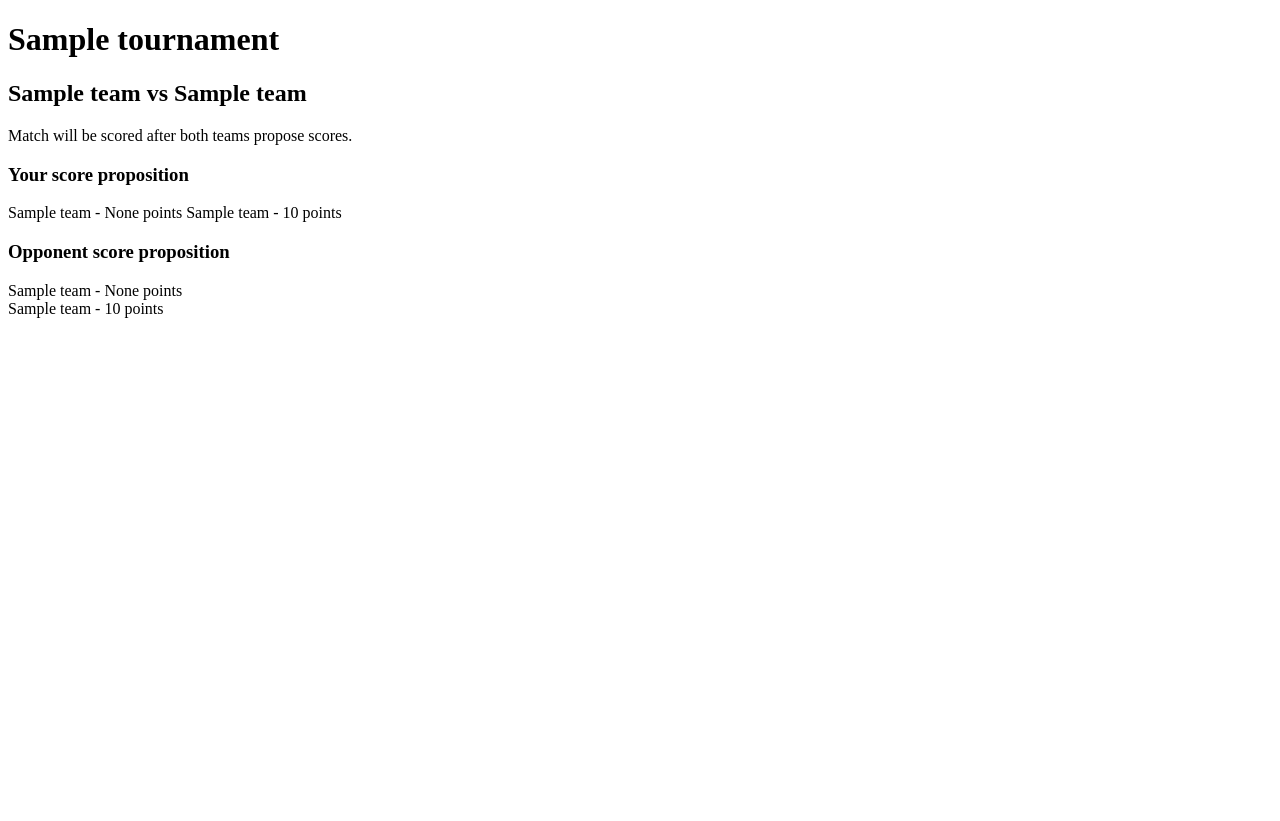
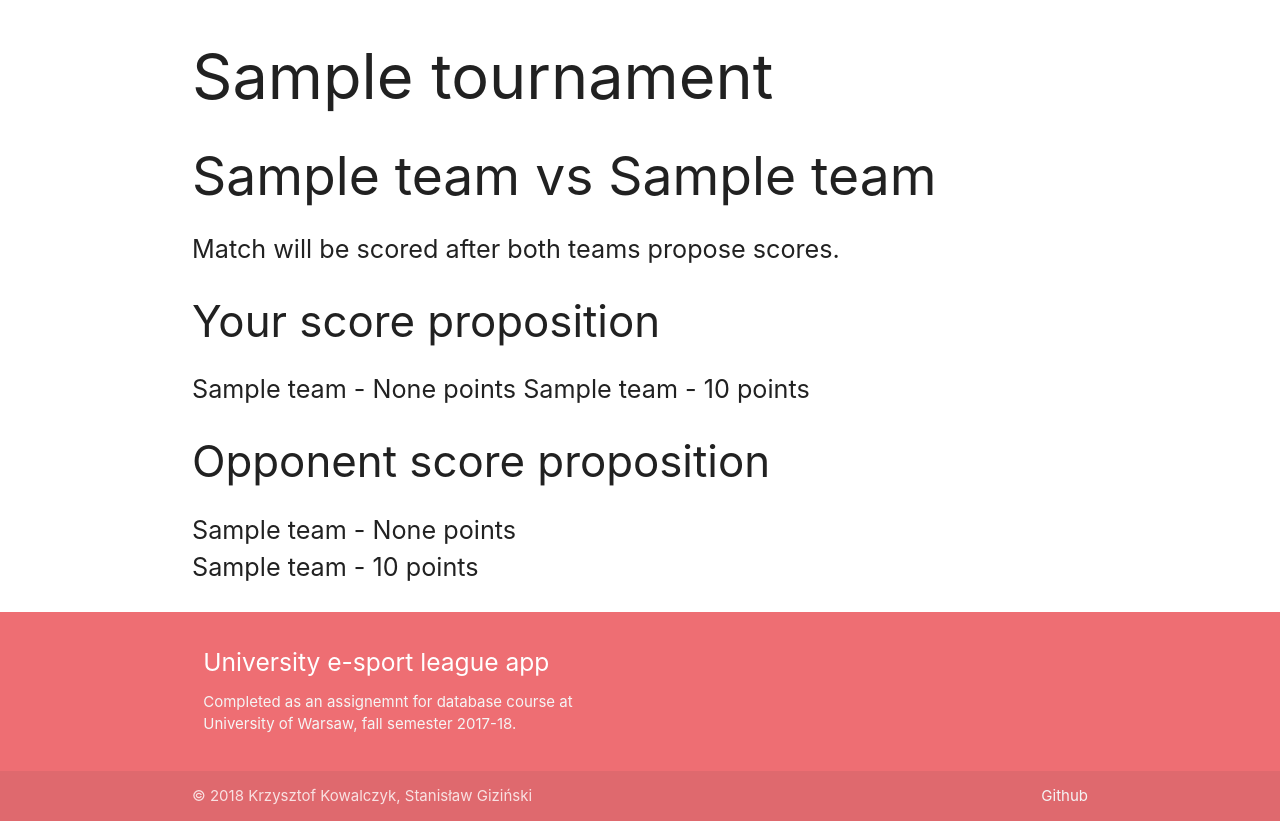
Before and after one commit to kowaalczyk/django-esport-league, a Django app: page /liga/tournament/1/matches/1/ in a window 1280 px wide. Before the commit the page ends 318 px from the top, so only its background shows below. Run offline with Django 3.2, Linux system fonts and the light colour scheme; a user stored in the database is signed in; tables that the repository leaves empty hold one stand-in row (values such as "Sample post"); some libraries are stand-ins or nearby versions.

Commit message:
materialize: typography, base and index

```diff
--- a/liga/templates/liga/base.html
+++ b/liga/templates/liga/base.html
@@ -3,8 +3,55 @@
 <head>
     <meta charset="UTF-8">
     <title>Liga Esportowa</title>
+
+    <link href="https://fonts.googleapis.com/icon?family=Material+Icons" rel="stylesheet">
+    <link rel="stylesheet"
+          href="https://cdnjs.cloudflare.com/ajax/libs/materialize/1.0.0-alpha.3/css/materialize.min.css">
+    <style>
+        body {
+            display: flex;
+            min-height: 100vh;
+            flex-direction: column;
+        }
+
+        main {
+            flex: 1 0 auto;
+        }
+
+    </style>
+
+    <meta name="viewport" content="width=device-width, initial-scale=1.0"/>
+    <meta name="viewport" content="height=device-height, initial-scale=1.0"/>
 </head>
 <body>
+
+<header>
+
+</header>
+
+<main class="container">
     {% block content %}{% endblock %}
+</main>
+
+<footer class="page-footer">
+    <div class="container">
+        <div class="row">
+            <div class="col l6 s12">
+                <h5 class="white-text">University e-sport league app</h5>
+                <p class="grey-text text-lighten-4"> Completed as an assignemnt for database course at University of Warsaw, fall semester 2017-18. </p>
+            </div>
+        </div>
+    </div>
+    <div class="footer-copyright">
+        <div class="container">
+            © 2018 Krzysztof Kowalczyk, Stanisław Giziński
+            {# TODO: link #}
+            <a class="grey-text text-lighten-4 right" href="#!">Github</a>
+        </div>
+    </div>
+</footer>
+
+<script type="text/javascript" src="https://code.jquery.com/jquery-3.2.1.min.js"></script>
+<script src="https://cdnjs.cloudflare.com/ajax/libs/materialize/1.0.0-alpha.3/js/materialize.min.js"></script>
 </body>
 </html>
--- a/liga/templates/liga/match.html
+++ b/liga/templates/liga/match.html
@@ -6,9 +6,9 @@
     <h2>{{ match.inviting_team.name }} vs {{ match.guest_team.name }}</h2>
     {% if not scored %}
         {% if expired %}
-            <p>Match expired: scores were not proposed or score propositions did not match :(</p>
+            <p class="flow-text">Match expired: scores were not proposed or score propositions did not match :(</p>
         {% else %}
-            <p>Match will be scored after both teams propose scores.</p>
+            <p class="flow-text">Match will be scored after both teams propose scores.</p>
         {% endif %}
     {% else %}
         <h3>
@@ -18,7 +18,7 @@
                 Your team lost, better luck next time!
             {% endif %}
         </h3>
-        <p>
+        <p class="flow-text">
             {{ match.inviting_score }} : {{ match.guest_score }}
         </p>
     {% endif %}
@@ -33,7 +33,7 @@
         </form>
     {% else %}
         <h3>Your score proposition</h3>
-        <p>
+        <p class="flow-text">
             {{ match.inviting_team.name }} - {{ my_score_proposition.inviting_score }} points
             {{ match.guest_team.name }} - {{ my_score_proposition.guest_score }} points
         </p>
@@ -42,9 +42,9 @@
     {# other team proposition #}
     <h3>Opponent score proposition</h3>
     {% if opponent_score_proposition is None %}
-        <p>Opponent has not submitted their proposition yet.</p>
+        <p class="flow-text">Opponent has not submitted their proposition yet.</p>
     {% else %}
-        <p>
+        <p class="flow-text">
             {{ match.inviting_team.name }} - {{ opponent_score_proposition.inviting_score }} points <br>
             {{ match.guest_team.name }} - {{ opponent_score_proposition.guest_score }} points
         </p>
--- a/liga/templates/liga/tournament_before_season.html
+++ b/liga/templates/liga/tournament_before_season.html
@@ -2,7 +2,7 @@
 {% block content %}
 
     <h1>{{ tournament.game_name }}</h1>
-    <p>
+    <p class="flow-text">
         The tournament starts at {{ tournament.season_start|date:'Y-m-d H:i'  }}.
     </p>
 
@@ -14,7 +14,7 @@
             {% endif %}
         </h3>
 
-        <p>
+        <p class="flow-text">
             Your team has {{ team_players_count }} players,
             while {{ tournament.team_size }} players per team are allowed in the tournament.
         </p>
@@ -55,7 +55,7 @@
         </ul>
 
     {% else %}
-        <p>
+        <p class="flow-text">
             You are currently not a member of any team.
             Join the team or create a new one to be able to take part in the tournament.
         </p>
--- a/liga/templates/liga/tournament_during_season.html
+++ b/liga/templates/liga/tournament_during_season.html
@@ -3,7 +3,7 @@
 
     <h1>{{ tournament.game_name }}</h1>
 
-    <p>
+    <p class="flow-text">
         The tournament started at {{ tournament.season_start|date:'Y-m-d H:i' }}
         and will end at {{ tournament.season_end|date:'Y-m-d H:i' }}
     </p>
@@ -15,7 +15,7 @@
         </a>
 
     {% else %}
-        <p>You don't seem to play in any teams in this tournament :(</p>
+        <p class="flow-text">You don't seem to play in any teams in this tournament :(</p>
     {% endif %}
 
     <h2>Scoreboard</h2>
```
Also changed, not shown: liga/templates/liga/index.html (+26 -23 lines), liga/templates/liga/team.html (+4 -4 lines).
